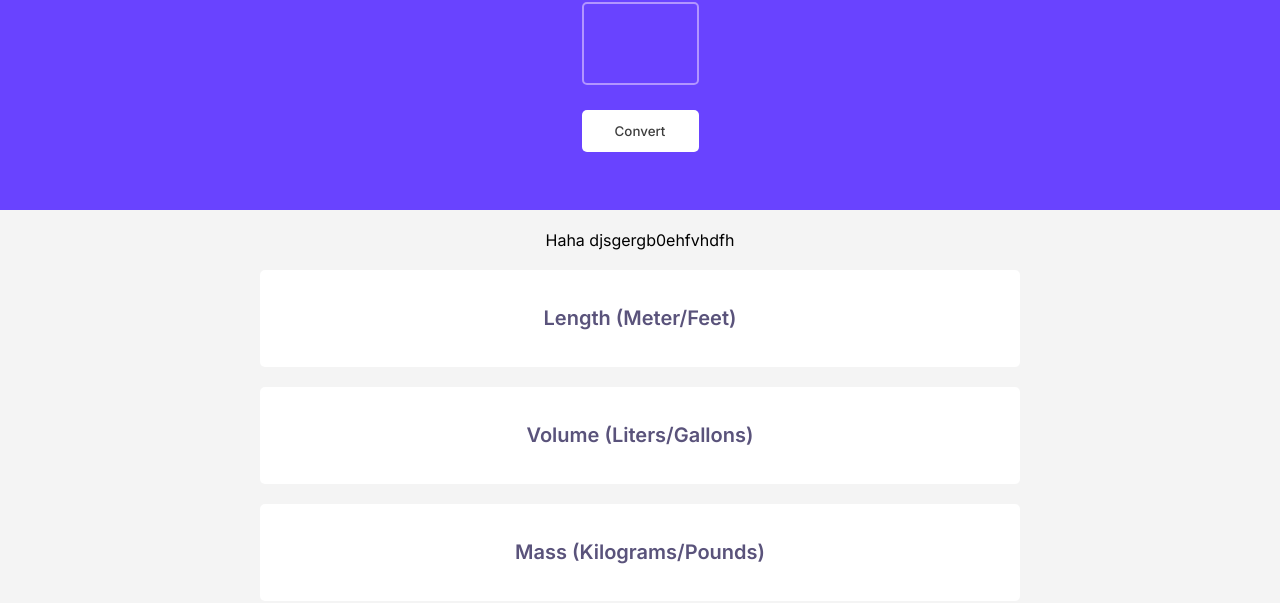
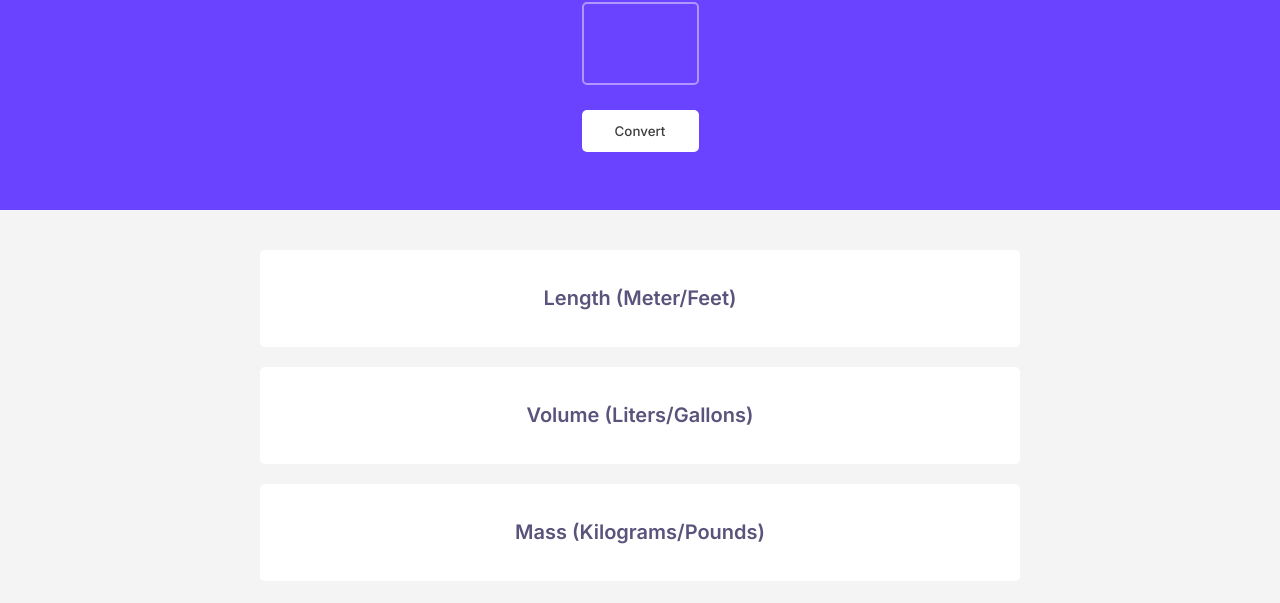
Before and after one commit to GamerDest/converter, a website built with Vite: page index.html in a window 1280 px wide. Shown: the part 103-706 px from the top of the page. Built offline with nearby package versions, Linux system fonts and the light colour scheme.

Commit message:
Update index.html

```diff
--- a/index.html
+++ b/index.html
@@ -13,7 +13,7 @@
             <div id="header-el"></div>
         </header>
         <div class="main">
-            Haha djsgergb0ehfvhdfh
+
             <div class="conv">
                 <h2>Length (Meter/Feet)</h2>
                 <p id="conv-feet"></p>
```
